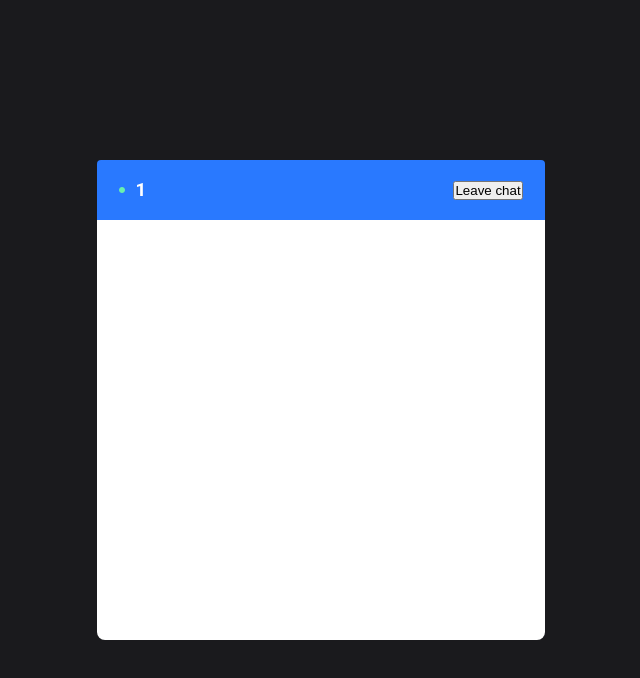
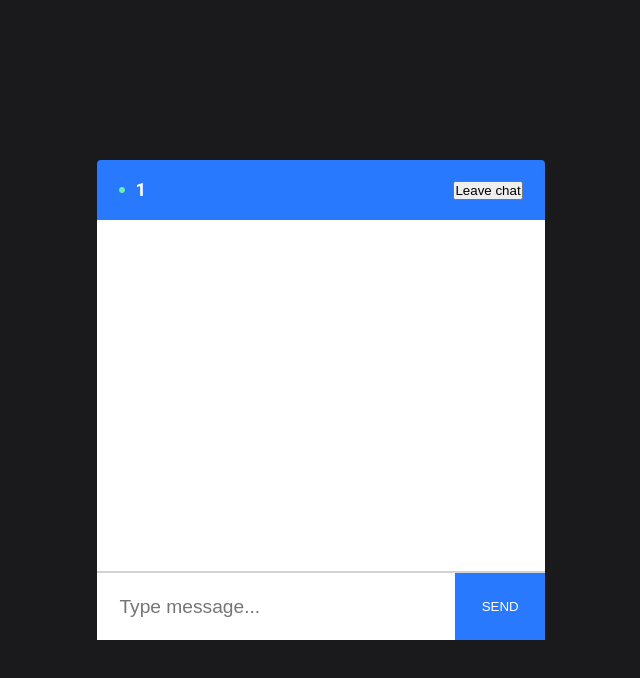
Before and after one commit to Oberin98/React-Socket.io-real-time-chat, a React (Create React App) app in the folder client/: page /chat/1/1 in a window 1280 px wide. Shown: the top 678 px of the page, without its empty margins (319-959 px from the left). Built offline with nearby package versions, Linux system fonts and the light colour scheme; no server answers.

Commit message:
Input actions

```diff
--- a/client/src/components/Chat/Chat.jsx
+++ b/client/src/components/Chat/Chat.jsx
@@ -6,12 +6,13 @@ import PropTypes from "prop-types";
 
 // Components
 import { NavBar } from "../NavBar/NavBar";
+import { SendMessageInput } from "../SendMessageInput/SendMessageInput";
 
 // Styles
 import "./Chat.css";
 
 // Redux
-import { addMessage } from "../../redux/actions/chatActions";
+import { addMessage, setRoomAndName } from "../../redux/actions/chatActions";
 
 // Socket io
 import {
@@ -22,7 +23,7 @@ import {
 } from "../../socketsClient/socketUtils";
 let socket;
 
-export const Chat = ({ name, room, messages, addMessage }) => {
+export const Chat = ({ name, room, addMessage, setRoomAndName }) => {
   const [message, setMessage] = useState("");
   const ENDPOINT = "localhost:5000";
 
@@ -55,26 +56,27 @@ export const Chat = ({ name, room, messages, addMessage }) => {
   return (
     <section className="outerContainer">
       <div className="container">
-        <NavBar socket={socket} />
-        {/* <input
-          type="text"
-          value={message}
-          onChange={event => setMessage(event.target.value)}
-          onKeyPress={event => event.key === "Enter" && sendMessage(event)}
-        /> */}
+        <NavBar socket={socket} setRoomAndName={setRoomAndName} />
+        <SendMessageInput  message={message} setMessage={setMessage} sendMessage={sendMessage} />
       </div>
     </section>
   );
 };
 
+Chat.propTypes = {
+  name: PropTypes.string.isRequired,
+  room: PropTypes.string.isRequired,
+  addMessage: PropTypes.func.isRequired,
+}
+
 const mapStateToProps = state => ({
   name: state.chatReducer.name,
   room: state.chatReducer.room,
-  messages: state.chatReducer.messages
 });
 
 const mapDispatchToProps = dispatch => ({
-  addMessage: message => dispatch(addMessage(message))
+  addMessage: message => dispatch(addMessage(message)),
+  setRoomAndName: (room, name) => dispatch(setRoomAndName(room, name))
 });
 
 export default connect(mapStateToProps, mapDispatchToProps)(Chat);
--- a/client/src/components/NavBar/NavBar.jsx
+++ b/client/src/components/NavBar/NavBar.jsx
@@ -1,7 +1,9 @@
-import React from "react";
+import React, { useEffect } from "react";
 import { connect } from "react-redux";
 import { useHistory } from "react-router-dom";
-import { useParams } from 'react-router';
+import { useParams } from "react-router";
+
+import PropTypes from "prop-types";
 
 // Styles
 import "./NavBar.css";
@@ -9,14 +11,19 @@ import "./NavBar.css";
 // icons
 import onlineicon from "../../icons/onlineIcon.png";
 
-export const NavBar = ({ socket }) => {
-  const { room } = useParams();
+
+export const NavBar = ({ socket, setRoomAndName }) => {
+  const { room, name } = useParams();
   const history = useHistory();
 
   const leaveChat = () => {
     socket.close();
     history.push("/");
-  }
+  };
+
+  useEffect(() => {
+    setRoomAndName(name, room)
+    }, [name, room, setRoomAndName]);
 
   return (
     <header className="navBar">
@@ -33,8 +40,9 @@ export const NavBar = ({ socket }) => {
   );
 };
 
-const mapStateToProps = state => ({
+NavBar.propTypes = {
+  socket: PropTypes.object,
+  setRoomAndName: PropTypes.func.isRequired
+};
 
-});
-
-export default connect(mapStateToProps)(NavBar);
+export default connect(null)(NavBar);
--- a/client/src/components/SendMessageInput/SendMessageInput.css
+++ b/client/src/components/SendMessageInput/SendMessageInput.css
@@ -0,0 +1,27 @@
+.sendMessageFrom {
+  display: flex;
+  border-top: 2px solid #D3D3D3;
+}
+
+.sendMessageInput {
+  border: none;
+  border-radius: 0;
+  padding: 5%;
+  width: 80%;
+  font-size: 1.2em;
+}
+
+input:focus, textarea:focus, select:focus{
+  outline: none;
+}
+
+.sendMessageButton {
+  color: #fff !important;
+  text-transform: uppercase;
+  text-decoration: none;
+  background: #2979FF;
+  padding: 20px;
+  display: inline-block;
+  border: none;
+  width: 20%;
+}
--- a/client/src/components/SendMessageInput/SendMessageInput.jsx
+++ b/client/src/components/SendMessageInput/SendMessageInput.jsx
@@ -0,0 +1,37 @@
+import React from "react";
+import { connect } from "react-redux";
+
+import PropTypes from "prop-types";
+
+// Styles
+import "./SendMessageInput.css";
+
+export const SendMessageInput = ({ message, setMessage, sendMessage }) => {
+  return (
+    <form className="sendMessageFrom" onSubmit={event => sendMessage(event)}>
+      <input
+        type="text"
+        className="sendMessageInput"
+        placeholder="Type message..."
+        value={message}
+        onChange={event => setMessage(event.target.value)}
+        onKeyPress={event => event.key === "Enter" && sendMessage(event)}
+      />
+      <button className="sendMessageButton" type="submit">
+        Send
+      </button>
+    </form>
+  );
+};
+
+SendMessageInput.propTypes = {
+  message: PropTypes.string.isRequired,
+  setMessage: PropTypes.func.isRequired,
+  sendMessage: PropTypes.func.isRequired
+};
+
+const mapStateToProps = state => ({});
+
+const mapDispatchToProps = {};
+
+export default connect(mapStateToProps, mapDispatchToProps)(SendMessageInput);
--- a/client/src/redux/actions/actionTypes.js
+++ b/client/src/redux/actions/actionTypes.js
@@ -1,2 +1,3 @@
 export const CONNECT_CHAT = 'CONNECT_CHAT';
 export const ADD_MESSAGE = 'ADD_MESSAGE';
+export const SET_ROM_AND_NAME = 'SET_ROM_AND_NAME';
--- a/client/src/redux/actions/chatActions.js
+++ b/client/src/redux/actions/chatActions.js
@@ -1,6 +1,7 @@
 import {
   CONNECT_CHAT,
-  ADD_MESSAGE
+  ADD_MESSAGE,
+  SET_ROM_AND_NAME,
 } from './actionTypes';
 
 export const connectChat = (name, room) => ({
@@ -15,3 +16,14 @@ export const addMessage = message => ({
   type: ADD_MESSAGE,
   payload: message
 })
+
+
+export const setRoomAndName = (room, name) => {
+  return {
+    type: SET_ROM_AND_NAME,
+    payload: {
+      room,
+      name
+    }
+  }
+}
--- a/client/src/redux/reducers/chatReducer.js
+++ b/client/src/redux/reducers/chatReducer.js
@@ -1,6 +1,7 @@
 import {
   CONNECT_CHAT,
-  ADD_MESSAGE
+  ADD_MESSAGE,
+  SET_ROM_AND_NAME
 } from '../actions/actionTypes';
 
 const initialState = {
@@ -22,6 +23,12 @@ const chatReducer = (state = initialState, action) => {
         ...state,
         messages: [...state.messages, action.payload]
       };
+
+    case SET_ROM_AND_NAME:
+      return {
+        ...state,
+        ...action.payload
+      };
     default:
       return state
   }
```
Also changed, not shown: client/src/components/Join/Join.jsx (+6 -2 lines), client/src/components/Message/Message.jsx (added, +22 -0 lines), client/src/components/Messages/Messages.jsx (added, +28 -0 lines), client/src/components/Message/Message.css (added), client/src/components/Messages/Messages.css (added), 1 other file (tests, documents, lock files or other folders).
